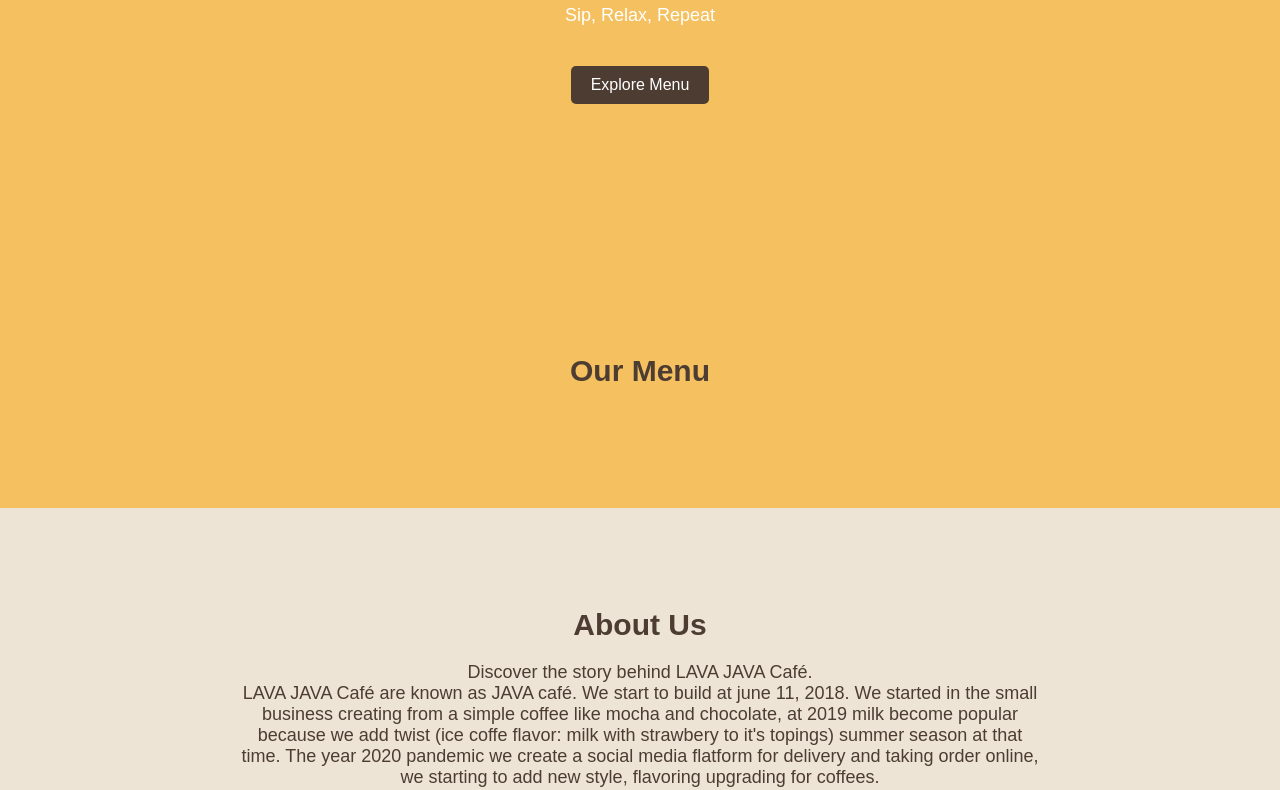
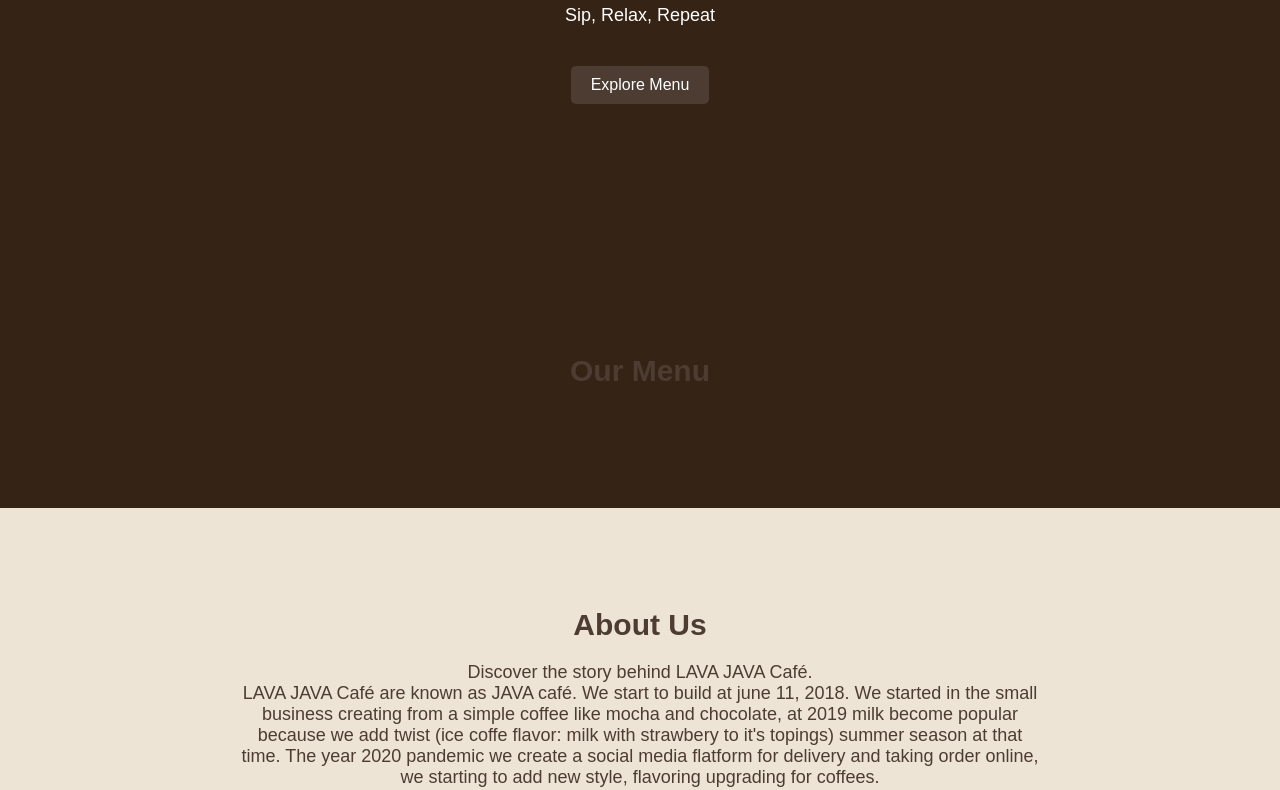
Before and after one commit to urjay-em/cozycup-cafe, a plain HTML site: page index.html in a window 1280 px wide. Shown: the part 401-1191 px from the top of the page. Drawn offline with Linux system fonts and the light colour scheme.

Commit message:
modify home

```diff
--- a/css/styles.css
+++ b/css/styles.css
@@ -6,7 +6,7 @@ body, h1, h2, h3, p, ul, li {
 
 body {
     font-family: Arial, sans-serif;
-    background-color: #f5c05f;
+    background-color: #352315;
     color: #4c3c32;
 }
 
```
